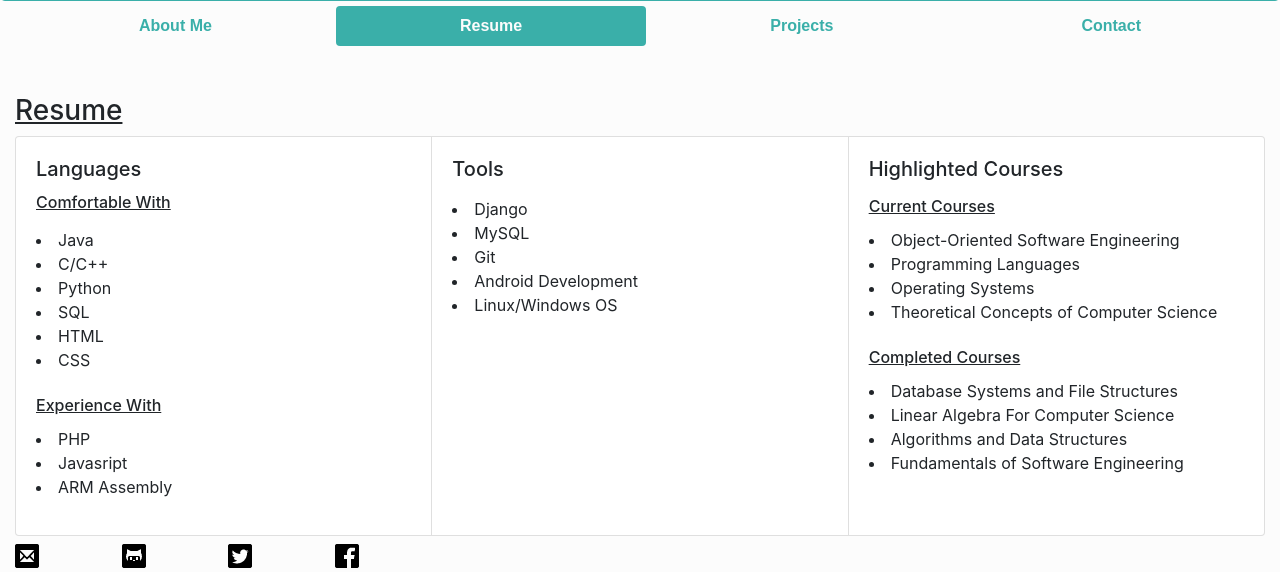
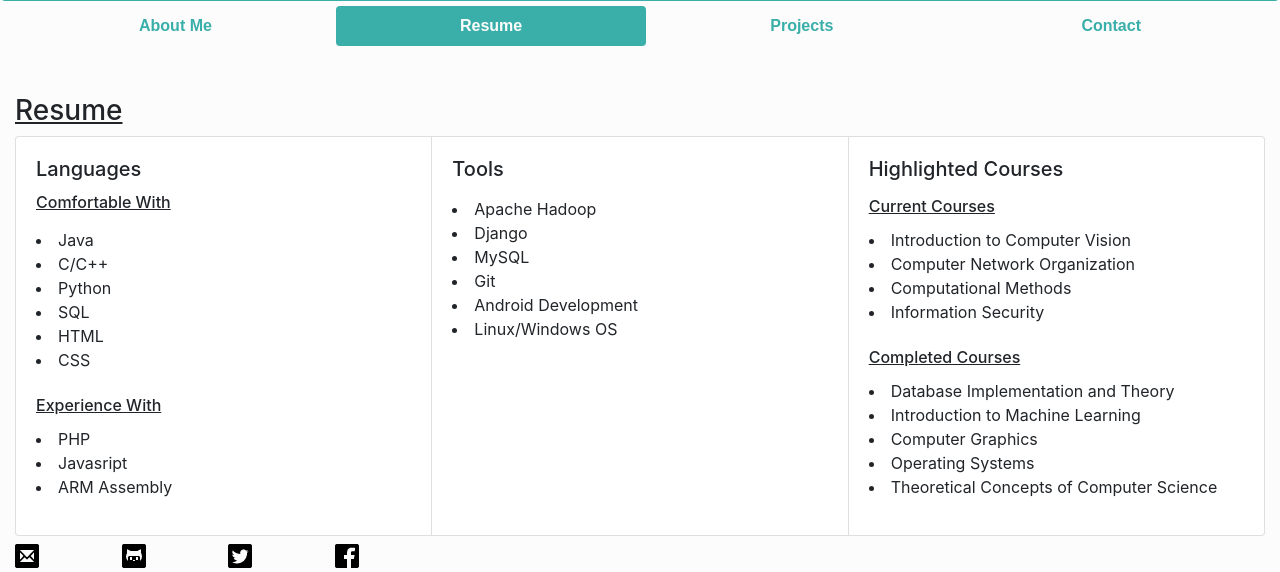
Before and after one commit to Dubyahs/website, a Django app: page /resume/ in a window 1280 px wide. Shown: the part 369-941 px from the top of the page. Run offline with Django 3.2, Linux system fonts and the light colour scheme; some libraries are stand-ins or nearby versions.

Commit message:
updated settings and website info

```diff
--- a/personal/templates/personal/aboutme.html
+++ b/personal/templates/personal/aboutme.html
@@ -2,7 +2,7 @@
 
 {% block content %}
     <h3 style="text-decoration: underline;">About Me</h3>
-    <p style="font-size:18px; font-family:'Arial', 'sans-serif'">I am a junior currently seeking an internship in Computer Science or Software Engineering.
+    <p style="font-size:18px; font-family:'Arial', 'sans-serif'">I am a senior currently seeking an internship in Computer Science or Software Engineering.
     My goal is a career in Computer Science after graduation in May of 2019. I am interested in front-end
     software development and computer graphics, but I am always looking for new areas of Computer Science to learn about.</p>
 {% endblock %}
--- a/personal/templates/personal/resume.html
+++ b/personal/templates/personal/resume.html
@@ -31,6 +31,7 @@
                 <h5 class="card-title">Tools</h5>
                 <p class="card-text">
                     <lu>
+                        <li>Apache Hadoop</li>
                         <li>Django</li>
                         <li>MySQL</li>
                         <li>Git</li>
@@ -46,18 +47,19 @@
                 <p class="card-text">
                     <h6 class="card-title" style="text-decoration: underline;">Current Courses</h6>
                     <lu>
-                        <li>Object-Oriented Software Engineering</li>
-                        <li>Programming Languages</li>
-                        <li>Operating Systems</li>
-                        <li>Theoretical Concepts of Computer Science</li>
+                        <li>Introduction to Computer Vision</li>
+                        <li>Computer Network Organization</li>
+                        <li>Computational Methods</li>
+                        <li>Information Security</li>
                     </lu>
                 <br>
                     <h6 class="card-title" style="text-decoration: underline;">Completed Courses</h6>
                     <lu>
-                        <li>Database Systems and File Structures</li>
-                        <li>Linear Algebra For Computer Science</li>
-                        <li>Algorithms and Data Structures</li>
-                        <li>Fundamentals of Software Engineering</li>
+                        <li>Database Implementation and Theory</li>
+                        <li>Introduction to Machine Learning</li>
+                        <li>Computer Graphics</li>
+                        <li>Operating Systems</li>
+                        <li>Theoretical Concepts of Computer Science</li>
                     </lu>
                 </p>
             </div>
--- a/wsmithsite/settings.py
+++ b/wsmithsite/settings.py
@@ -25,7 +25,7 @@ BASE_DIR = os.path.dirname(os.path.dirname(os.path.abspath(__file__)))
 # SECURITY WARNING: don't run with debug turned on in production!
 DEBUG = False
 
-ALLOWED_HOSTS = ['warren.smith4.net']
+#ALLOWED_HOSTS = []
 
 
 # Application definition
@@ -74,7 +74,7 @@ WSGI_APPLICATION = 'wsmithsite.wsgi.application'
 # Database
 # https://docs.djangoproject.com/en/2.0/ref/settings/#databases
 
-DATABASES = {}
+#DATABASES = {}
 
 
 # Password validation
```
Also changed, not shown: 1 other file.
